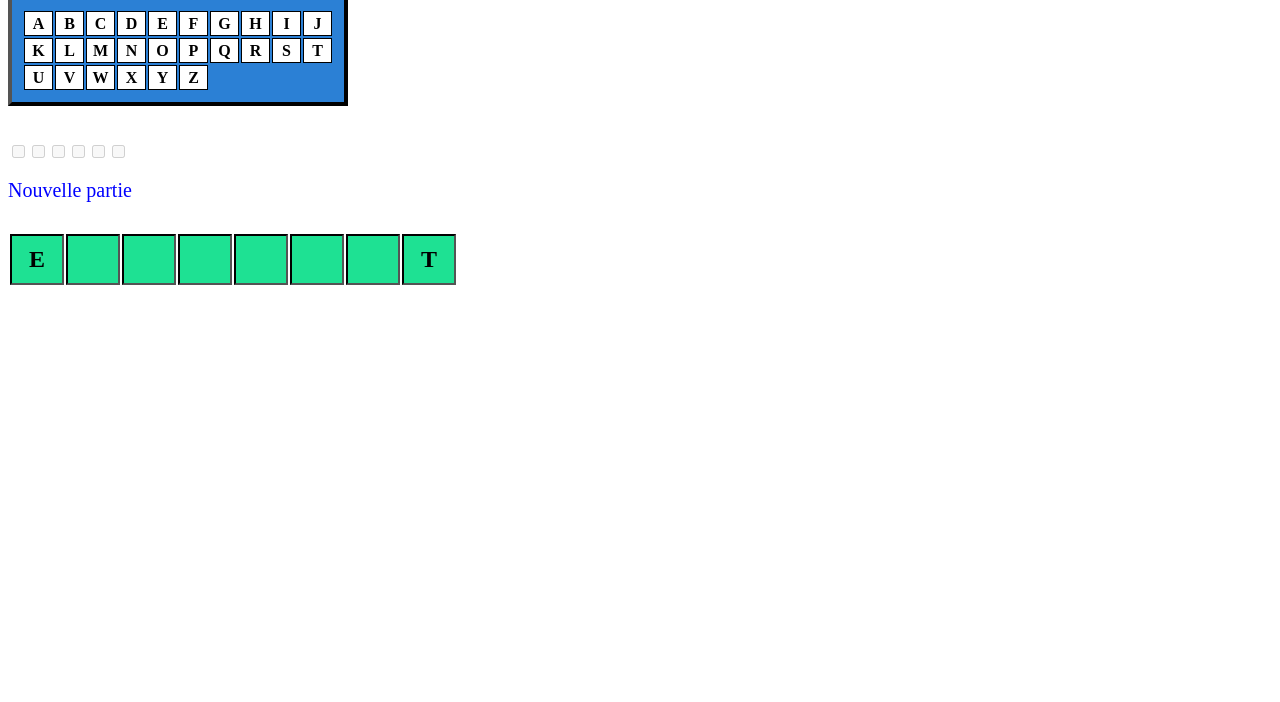
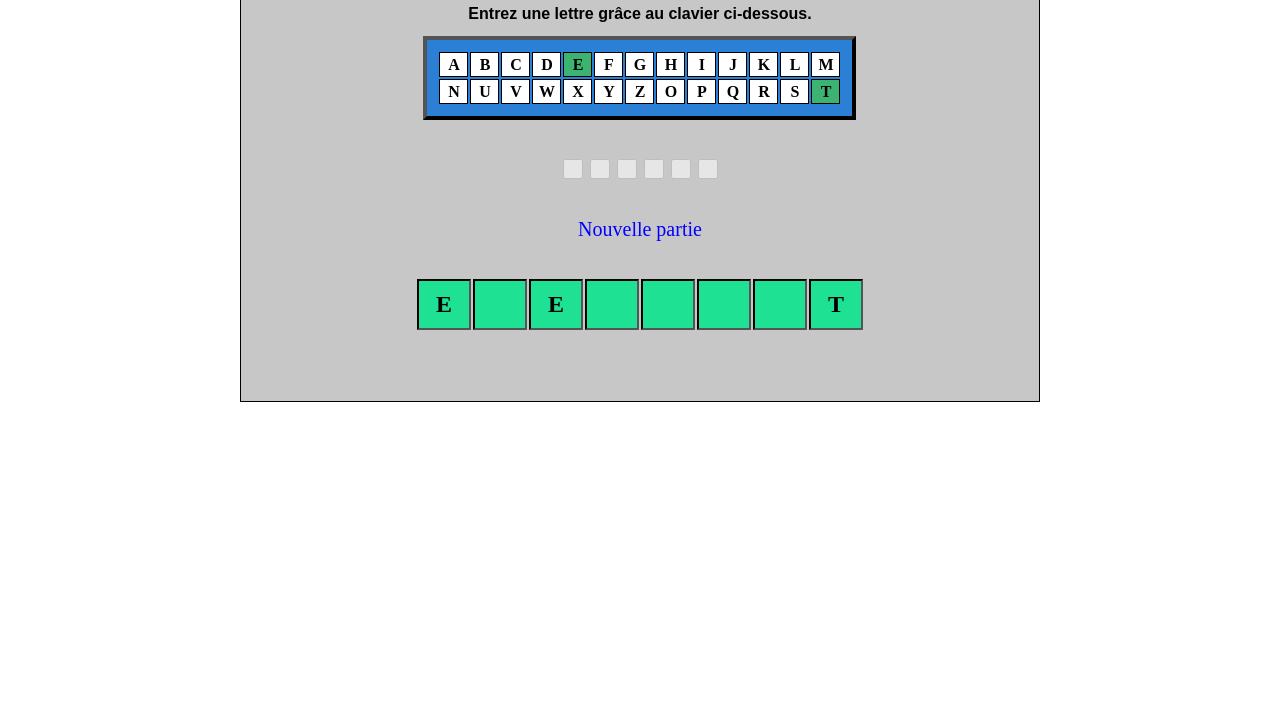
Before and after one commit to VMeta-Gonzalez/demineur-penduProjetCoursJS, a plain HTML site: page pendu/index.html in a window 1280 px wide. Shown: the part 98-800 px from the top of the page. Drawn offline with Linux system fonts and the light colour scheme.

Commit message:
Add files via upload

```diff
--- a/pendu/index.html
+++ b/pendu/index.html
@@ -4,6 +4,8 @@
     <meta charset="utf-8"/>
     <script language="javascript">
         var motSecret;
+
+        var lettreTapee = new Array();
 
         var now = new Date();			// Date d'aujourd'hui
         var tableauMot = new Array();	// Le tableau qui contient les lettres du mot à trouver
@@ -26,55 +28,58 @@
 </head>
 
 <body>
+<div id="page">
     <h1>Jeu du pendu</h1>
 
     <h2>Entrez une lettre grâce au clavier ci-dessous.</h2>
 
     <table id="clavier">
         <tr>
-        <td onclick="proposer(this);">A</td>
-        <td onclick="proposer(this);">B</td>
-        <td onclick="proposer(this);">C</td>
-        <td onclick="proposer(this);">D</td>
-        <td onclick="proposer(this);">E</td>
-        <td onclick="proposer(this);">F</td>
-        <td onclick="proposer(this);">G</td>
-        <td onclick="proposer(this);">H</td>
-        <td onclick="proposer(this);">I</td>
-        <td onclick="proposer(this);">J</td>
+            <td onclick="proposer(this);" id="a">A</td>
+            <td onclick="proposer(this);" id="b">B</td>
+            <td onclick="proposer(this);" id="c">C</td>
+            <td onclick="proposer(this);" id="d">D</td>
+            <td onclick="proposer(this);" id="e">E</td>
+            <td onclick="proposer(this);" id="f">F</td>
+            <td onclick="proposer(this);" id="g">G</td>
+            <td onclick="proposer(this);" id="h">H</td>
+            <td onclick="proposer(this);" id="i">I</td>
+            <td onclick="proposer(this);" id="j">J</td>
+            <td onclick="proposer(this);" id="k">K</td>
+            <td onclick="proposer(this);" id="l">L</td>
+            <td onclick="proposer(this);" id="m">M</td>
         </tr>
         <tr>
-        <td onclick="proposer(this);">K</td>
-        <td onclick="proposer(this);">L</td>
-        <td onclick="proposer(this);">M</td>
-        <td onclick="proposer(this);">N</td>
-        <td onclick="proposer(this);">O</td>
-        <td onclick="proposer(this);">P</td>
-        <td onclick="proposer(this);">Q</td>
-        <td onclick="proposer(this);">R</td>
-        <td onclick="proposer(this);">S</td>
-        <td onclick="proposer(this);">T</td>
-    </tr>
-    <tr>
-        <td onclick="proposer(this);">U</td>
-        <td onclick="proposer(this);">V</td>
-        <td onclick="proposer(this);">W</td>
-        <td onclick="proposer(this);">X</td>
-        <td onclick="proposer(this);">Y</td>
-        <td onclick="proposer(this);">Z</td>
+            <td onclick="proposer(this);" id="n">N</td>
+            <td onclick="proposer(this);" id="u">U</td>
+            <td onclick="proposer(this);" id="v">V</td>
+            <td onclick="proposer(this);" id="w">W</td>
+            <td onclick="proposer(this);" id="x">X</td>
+            <td onclick="proposer(this);" id="y">Y</td>
+            <td onclick="proposer(this);" id="z">Z</td>
+            <td onclick="proposer(this);" id="o">O</td>
+            <td onclick="proposer(this);" id="p">P</td>
+            <td onclick="proposer(this);" id="q">Q</td>
+            <td onclick="proposer(this);" id="r">R</td>
+            <td onclick="proposer(this);" id="s">S</td>
+            <td onclick="proposer(this);" id="t">T</td>
         </tr>
     </table>
     <br/><br/>
+    <div class="fail">
         <script language="JavaScript">
 
-    for (var i = 1; i < erreurMax+1; i++){
-        document.write("<input type='checkbox' id='ck"+i+"' checked='' disabled></input>");
+            for (var i = 1; i < erreurMax + 1; i++) {
+                document.write("<input class='checkboxFail' type='checkbox' id='ck" + i + "' checked='' disabled></input>");
             }
 
         </script>
+    </div>
     <br/><br/>
+    <div class="restart">
         <a class="lien" href="javascript:location.reload();">Nouvelle partie</a>
-
+    </div>
+    <br/><br/>
     <table id="mot">
         <tr>
             <script language="javascript">
@@ -94,12 +99,15 @@
 
     <script language="javascript">
 
-    function init(){
-        for(let i = 1; i < erreurMax+1; i++){
-            document.getElementById("ck"+i).checked = false;
+        let firstLetter = tableauMot[0].innerHTML.toLowerCase();
+        let lastLetter = tableauMot[tailleMot - 1].innerHTML.toLowerCase();
+
+        function init() {
+            for (let i = 1; i < erreurMax + 1; i++) {
+                document.getElementById("ck" + i).checked = false;
             }
-        tableauMot[0].style.visibility = 'visible';
-        tableauMot[tailleMot-1].style.visibility = 'visible';
+            proposer(document.getElementById(firstLetter));
+            proposer(document.getElementById(lastLetter));
         }
 
         init();
@@ -108,7 +116,7 @@
         function proposer(element) {
 
             // Si la couleur de fond est lightgreen, c'est qu'on a déjà essayé - on quitte la fonction
-        if (element.style.backgroundColor == "lightGreen" || fini) return;
+            if (element.className == "correct" || element.className == "incorrect" || fini) return;
 
             // On récupère la lettre du clavier et on met la touche en lightgreen (pour signaler qu'elle est cliquée)
             var lettre = element.innerHTML;
@@ -134,15 +142,20 @@
                 element.classList.add("incorrect");
                 element.onclick = null;
 
-            for(let i = 1; i < coupsManques+1; i++){
-                document.getElementById("ck"+i).checked = true;
+                for (let i = 1; i < coupsManques + 1; i++) {
+                    document.getElementById("ck" + i).checked = true;
                 }
 
                 // Si on a raté 6 fois :
                 if (coupsManques == erreurMax) {
                     alert("Vous avez perdu !");
                     // on affiche le mot, on fini le jeu
-                for (var i = 0; i < tailleMot; i++) tableauMot[i].style.visibility = 'visible';
+                    for (var i = 0; i < tailleMot; i++){
+                        if(tableauMot[i].style.visibility != 'visible'){
+                            tableauMot[i].style.visibility = 'visible';
+                            tableauMot[i].style.backgroundColor = 'indianred';
+                        }
+                    }
                     fini = true;
                 }
                 //document.images['pendu'].src = "images/pendu_" + coupsManques + ".jpg"; // On change l'image du pendu
@@ -150,12 +163,24 @@
                 element.classList.add("correct");
                 element.onclick = null;
             }
-
             if (lettresTrouvees == tailleMot) {
                 alert("Vous avez gagné !");
                 fini = true;
+
             }
         }
+
+        function key_up(event) {
+            var key = event.key.toLowerCase();
+            if (key == 'enter') {
+                location.reload();
+            } else {
+                proposer(document.getElementById(key));
+            }
+        };
+
+        document.addEventListener('keyup', key_up, false);
+
 
     </script>
 
--- a/pendu/stylePendu.css
+++ b/pendu/stylePendu.css
@@ -1,30 +1,34 @@
 #page {
-	background-color: #fcd315;
+	background-color: #c7c7c7;
 	border:1px solid black;
 	text-align:left;
 	width:60%;
-	padding:30px;
+	padding:20px;
 	height:450px;
+	margin: auto;
 }
 
 h1 {
 	font-size:30px;
 	font-family:Arial, sans serif;
+	text-align: center;
+}
+
+h2 {
+	font-size: 16px;
+	font-family: Arial, sans-serif;
+	text-align: center;
 }
 
 img.pendu {
 	float:right;
 }
 
-h2 {
-	font-size:16px;
-	font-family:Arial, sans-serif;
-}
-
 #mot {
 	margin:30px 0 0 0;
 	clear:both;
 	top:100px;
+	margin: auto;
 }
 
 #mot td {
@@ -36,16 +40,19 @@ h2 {
 	font-weight:bold;
 	font-size:1.5em;
 	text-align:center;
+	margin: auto;
 }
 
- #mot p{
+#mot p{
 	visibility:hidden;
+	margin: auto;
 }
 
 #clavier{
 	border:4px outset black;
 	padding:10px;
 	background-color:#2b80d5;
+	margin: auto;
 }
 
 #clavier td {
@@ -56,6 +63,7 @@ h2 {
 	text-align:center;
 	font-weight:bold;
 	cursor:pointer;
+	margin: auto;
 }
 
 .correct {
@@ -64,6 +72,21 @@ h2 {
 
 .incorrect {
 	background-color: indianred !important;
+}
+
+.fail {
+	margin: auto;
+	text-align: center;
+}
+
+.checkboxFail{
+	width: 20px;
+	height: 20px;
+}
+
+.restart{
+	text-align: center;
+	margin: auto;
 }
 
 a.lien{
```
Also changed, not shown: 1 other file. Lines whose indentation alone changed are shown as unchanged.
